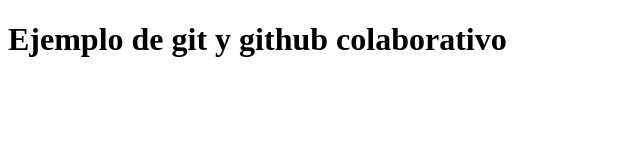
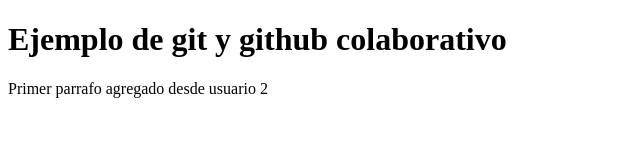
Before and after one commit to brygle/Ejemplo, a plain HTML site: page index.html in a window 1280 px wide. Shown: the whole page, without its empty margins (0-640 px from the left). Drawn offline with Linux system fonts and the light colour scheme.

Commit message:
primer cambio de usuario 2

```diff
--- a/index.html
+++ b/index.html
@@ -7,5 +7,6 @@
 </head>
 <body>
     <h1>Ejemplo de git y github colaborativo</h1>
+    <p>Primer parrafo agregado desde usuario 2</p>
 </body>
 </html>
```
